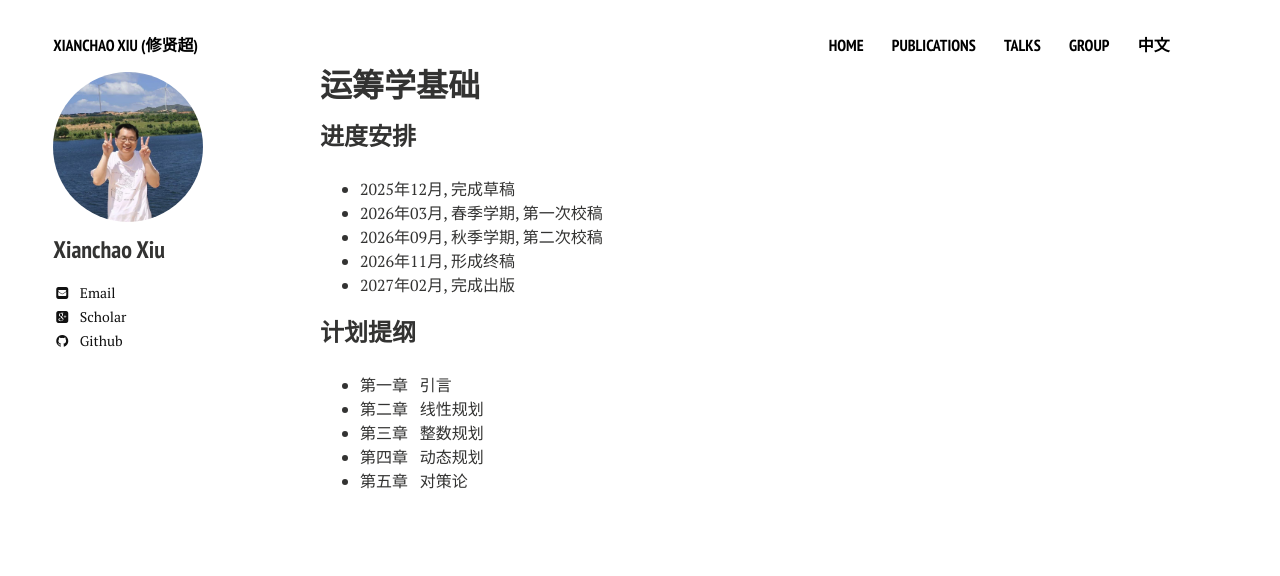
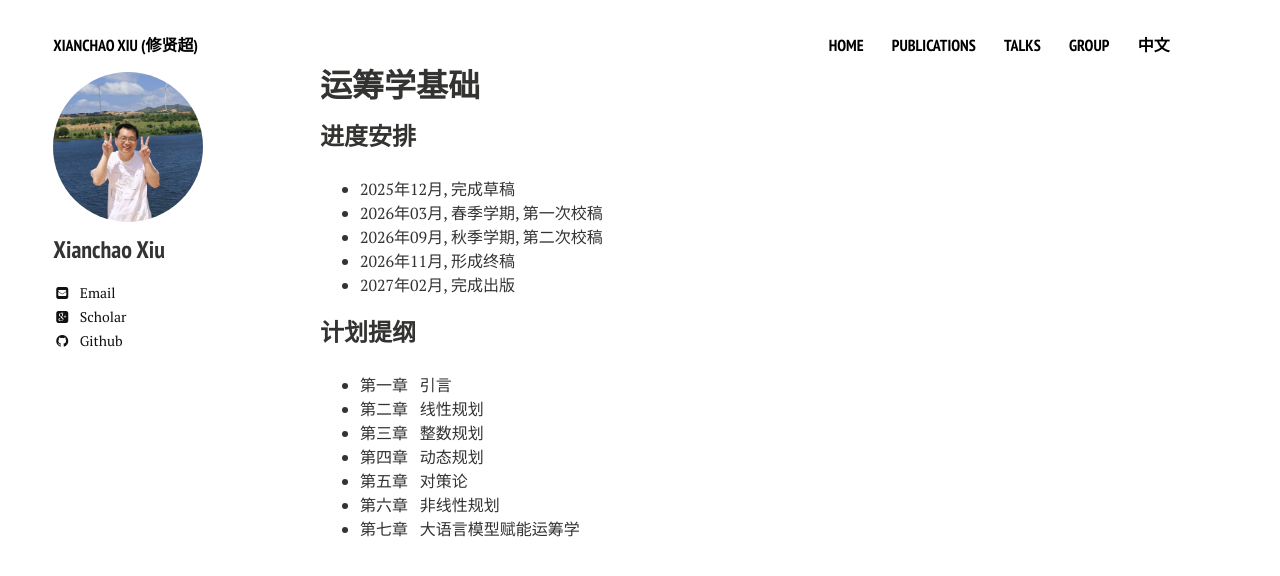
Before and after one commit to xianchaoxiu/xianchaoxiu.github.io, a Jekyll site: the page built from chinese/book/OR/index.md, in a window 1280 px wide. Shown: the top 576 px of the page. Built offline with Jekyll 4.4.1, drawn with Linux system fonts in a browser that asks for light colours; nearby versions of some CDN libraries.

Commit message:
Update index.md

```diff
--- a/chinese/book/OR/index.md
+++ b/chinese/book/OR/index.md
@@ -19,3 +19,5 @@ share: false
 * 第三章 &nbsp;  整数规划 <br>
 * 第四章 &nbsp;  动态规划 <br>
 * 第五章 &nbsp;  对策论 <br>
+* 第六章 &nbsp;  非线性规划 <br>
+* 第七章 &nbsp;  大语言模型赋能运筹学 <br>
```
